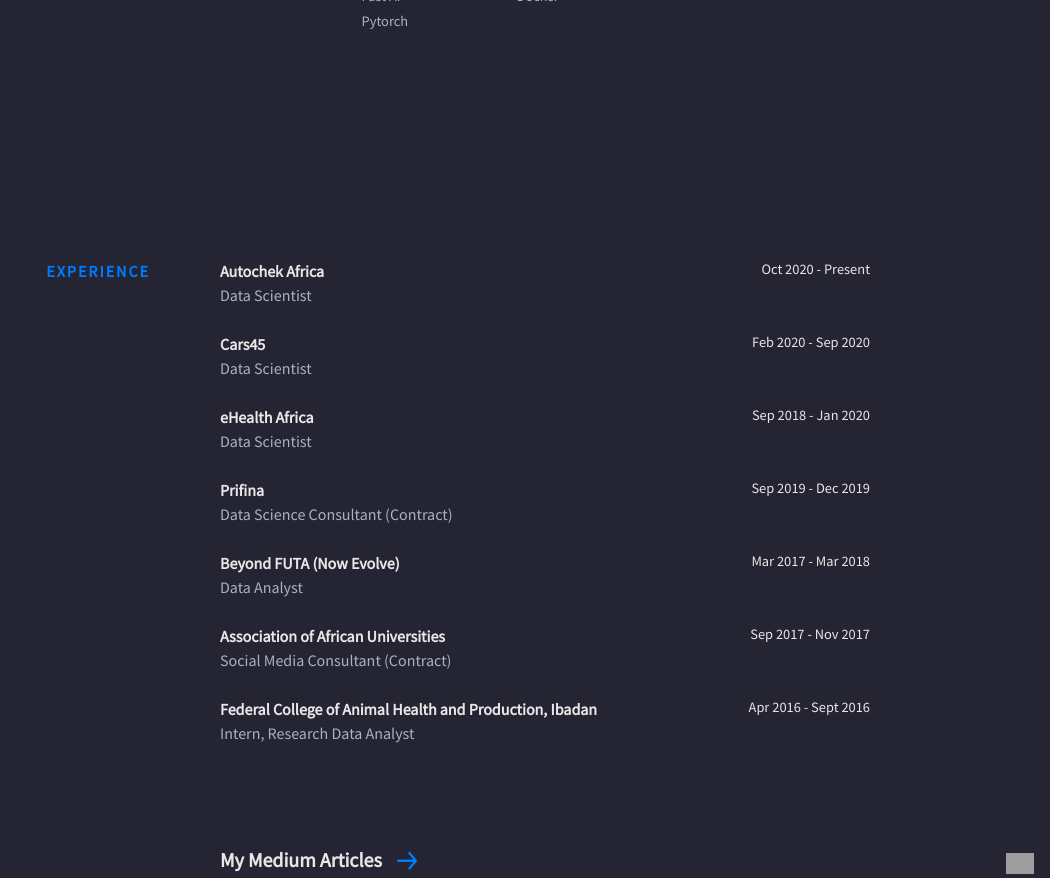
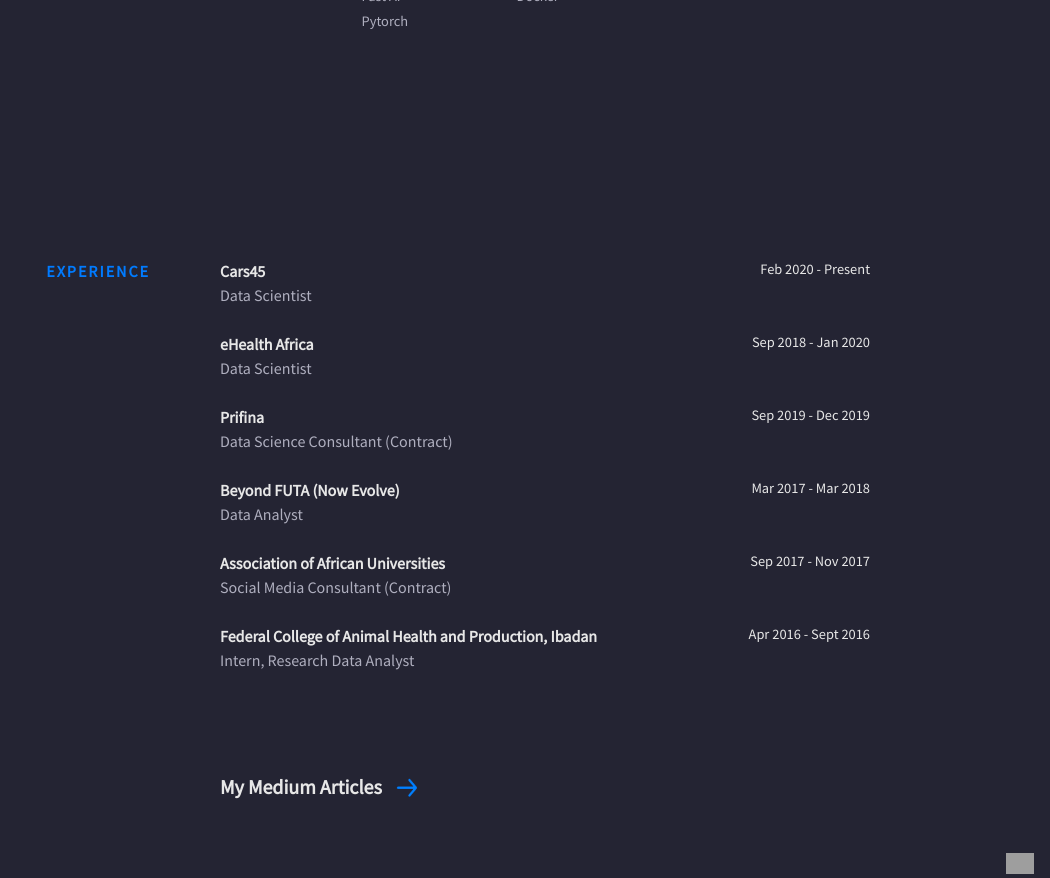
Before and after one commit to Godskid89/godskid89.github.io, a Jekyll site: the page built from index.html, in a window 1280 px wide and 900 px high, scrolled down 1946 px, cut to the strip 0-878 px from the top of the window. Shown: the whole strip, without its empty margins (230-1280 px from the left). Built offline with Jekyll 4.4.1, drawn with Linux system fonts in a browser that asks for light colours; nearby versions of some CDN libraries; grey boxes are pictures that could not be loaded.

Commit message:
update experience

```diff
--- a/_data/experience.yml
+++ b/_data/experience.yml
@@ -1,11 +1,11 @@
-- company: Autochek Africa
-  url: https://autochek.africa/
-  time: Oct 2020 - Present
-  position: Data Scientist
+#- company: Autochek Africa
+#  url: https://autochek.africa/
+#  time: Oct 2020 - Present
+#  position: Data Scientist
 
 - company: Cars45
   url: https://cars45.com/
-  time: Feb 2020 - Sep 2020
+  time: Feb 2020 - Present
   position: Data Scientist
 
 - company: eHealth Africa
```
